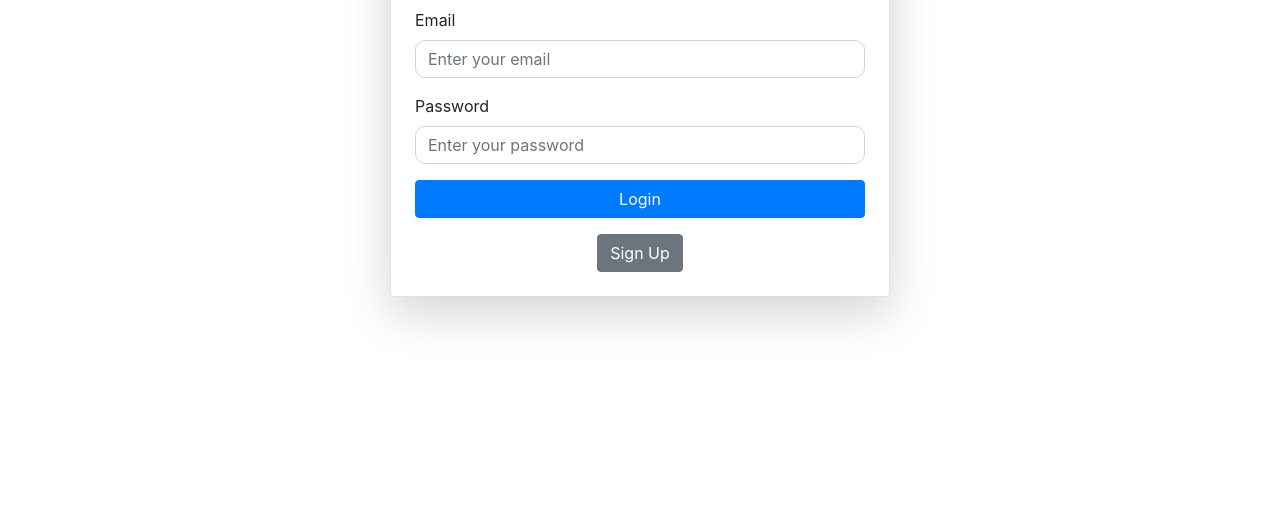
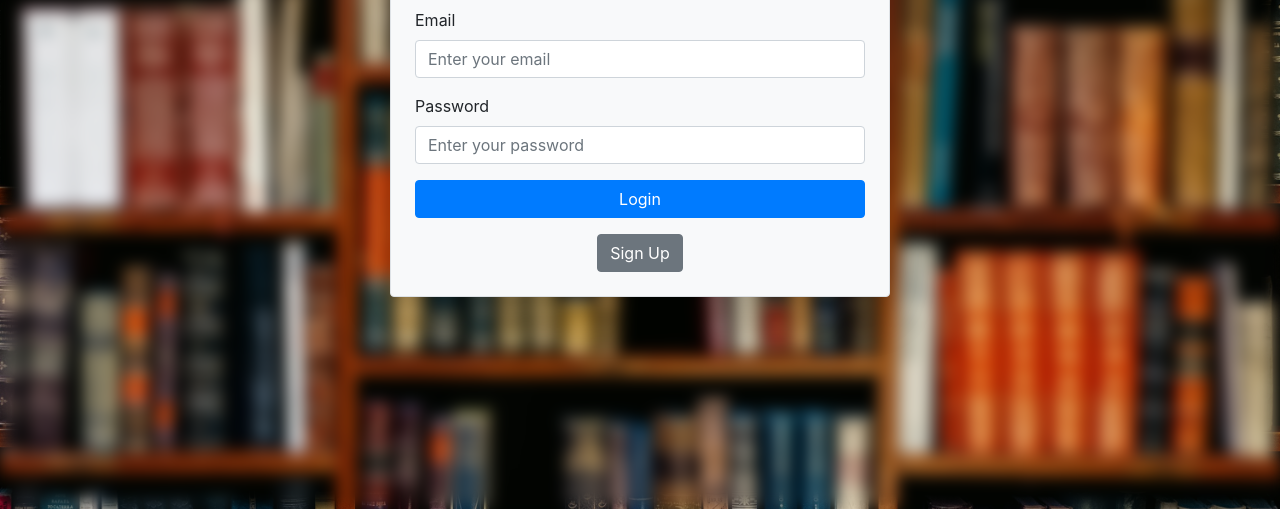
Before and after one commit to DevOps-Calisma/acme-books, a plain HTML site: page frontend/pages/user_login.html in a window 1280 px wide. Shown: the part 291-800 px from the top of the page. Drawn offline with nearby package versions, Linux system fonts and the light colour scheme.

Commit message:
style(user): add user.css

```diff
--- a/frontend/static/css/user.css
+++ b/frontend/static/css/user.css
@@ -1,37 +1,16 @@
-body, html {
-    height: 100%;
-    margin: 0;
+body {
+    background: url('/static/images/background.jpg') no-repeat center center fixed;
+    background-size: cover;
 }
 
 .bg-image {
-    background-image: url('/static/images/background_user.jpg');
+    position: fixed;
+    top: 0;
+    left: 0;
     height: 100%;
-    background-position: center;
-    background-repeat: no-repeat;
+    width: 100%;
+    background-image: url('/static/images/background.jpg');
     background-size: cover;
-    position: absolute;
-    width: 100%;
+    filter: blur(8px);
     z-index: -1;
 }
-
-h2 {
-    color: white;
-}
-
-.form-control {
-    margin-bottom: 1rem;
-    border-radius: 10px;
-}
-
-.bg-light {
-    background-color: rgba(255, 255, 255, 0.9) !important;
-}
-
-button {
-    transition: background-color 0.3s ease;
-}
-
-button:hover {
-    background-color: #0056b3;
-    color: white;
-}
```
Also changed, not shown: 1 other file.
